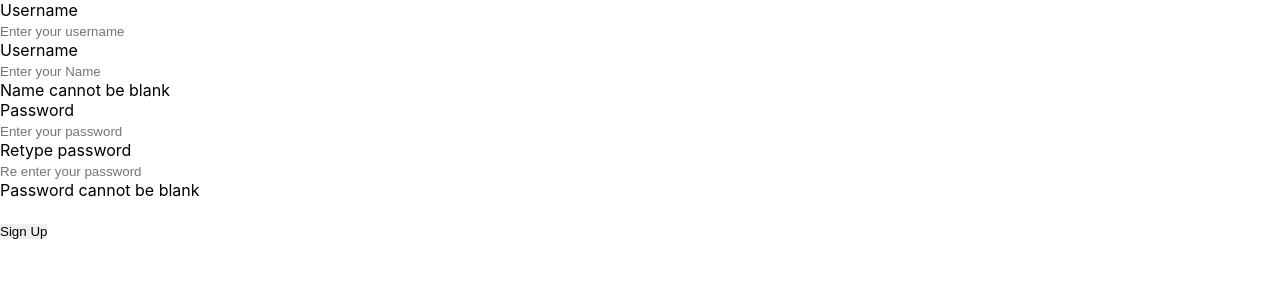
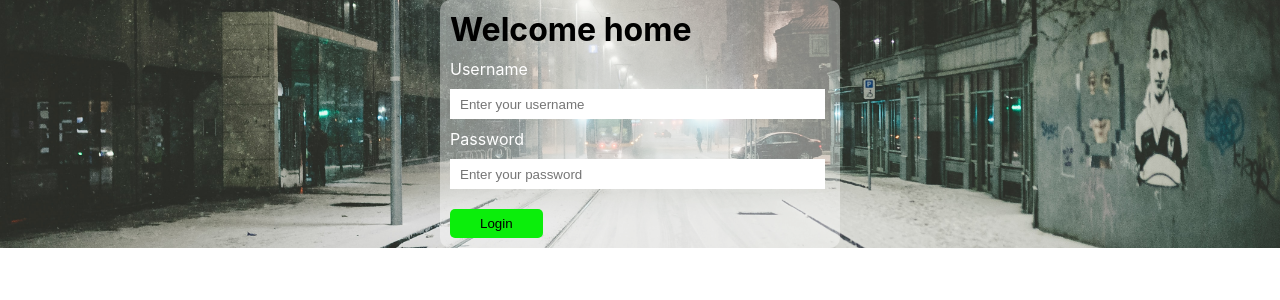
Before and after one commit to NghiemQuangCuong/todoreact, a React (Create React App) app: page / in a window 1280 px wide. Shown: the top 300 px of the page. Built offline with nearby package versions, Linux system fonts and the light colour scheme.

Commit message:
Start adding CSS

```diff
--- a/src/CSS/Login.css
+++ b/src/CSS/Login.css
@@ -5,6 +5,49 @@
     box-sizing: border-box;
 }
 
+body, html {
+    height: 100%;
+}
+
+.container {
+    background-image: url('../img/pietro-tebaldi-UNZZaAUlGzo-unsplash.jpg');
+
+    height: 100%;
+    background-position: center;
+    background-repeat: no-repeat;
+    background-size: cover;
+}
+
 .loginform {
-    text-align: center;
+    max-width: 400px;
+    margin: auto;
+    background-color: rgba(255, 255, 255, 0.4);
+    padding: 10px;
+    border-radius: 10px;
 }
+
+.loginform p {
+
+}
+
+.loginform input {
+    height: 30px;
+    width: 375px;
+    padding: 0 10px;
+}
+
+.alert {
+    color: red;
+}
+
+.info {
+    color: white;
+    padding: 10px 0;
+}
+
+.buttonLogin {
+    padding: 7px 30px;
+    border-radius: 5px;
+    margin-top: 20px;
+    background-color: rgb(11, 238, 11);
+}
--- a/src/CSS/Register.css
+++ b/src/CSS/Register.css
@@ -0,0 +1,10 @@
+* {
+    margin: 0;
+    padding: 0;
+    border: 0;
+    box-sizing: border-box;
+}
+
+.signupform {
+    text-align: center;
+}
--- a/src/Components/Login.js
+++ b/src/Components/Login.js
@@ -51,15 +51,18 @@ class Login extends React.Component
     {
         // return jsx here
         return (
-            <div className='loginform'>
-                <p>Username</p>
-                <input type="text" className="username" id="username" name="username" onInput={this.onUsernameChange} placeholder="Enter your username"/>
-                {!this.state.usernameValid && <p>Username cannot be blank</p>}
-                <p>Password</p>
-                <input type="password" className="password" id="password" name="password" onInput={this.onPasswordChange} placeholder="Enter your password" type="password"/>
-                {!this.state.passwordValid && <p>Password cannot be blank</p>}
-                <br/>
-                <button onClick={this.sendInfo} type="submit">Login</button>
+            <div className="container">
+                <div className='loginform'>
+                    <h1>Welcome home</h1>
+                    <p className="info">Username</p>
+                    <input type="text" className="username" id="username" name="username" onInput={this.onUsernameChange} placeholder="Enter your username"/>
+                    {!this.state.usernameValid && <p className="alert">Username cannot be blank</p>}
+                    <p className="info">Password</p>
+                    <input type="password" className="password" id="password" name="password" onInput={this.onPasswordChange} placeholder="Enter your password" type="password"/>
+                    {!this.state.passwordValid && <p className="alert">Password cannot be blank</p>}
+                    <br/>
+                    <button className="buttonLogin" onClick={this.sendInfo} type="submit">Login</button>
+                </div>
             </div>
         )
     }
--- a/src/Components/Register.js
+++ b/src/Components/Register.js
@@ -1,5 +1,5 @@
 import React, {useState} from 'react';
-import '../CSS/Login.css';
+import '../CSS/Register.css';
 
 class Login extends React.Component
 {
@@ -15,7 +15,9 @@ class Login extends React.Component
 
         this.state = {
             usernameValid: true,
+            usernameValid: true,
             passwordValid: true,
+            repasswordValid: true,
         };
     }
 
--- a/src/index.js
+++ b/src/index.js
@@ -8,7 +8,7 @@ import Register from './Components/Register';
 
 ReactDOM.render(
   <React.StrictMode>
-    <Register />
+    <Login />
   </React.StrictMode>,
   document.getElementById('root')
 );
```
Also changed, not shown: src/img/pietro-tebaldi-UNZZaAUlGzo-unsplash.jpg (added).
